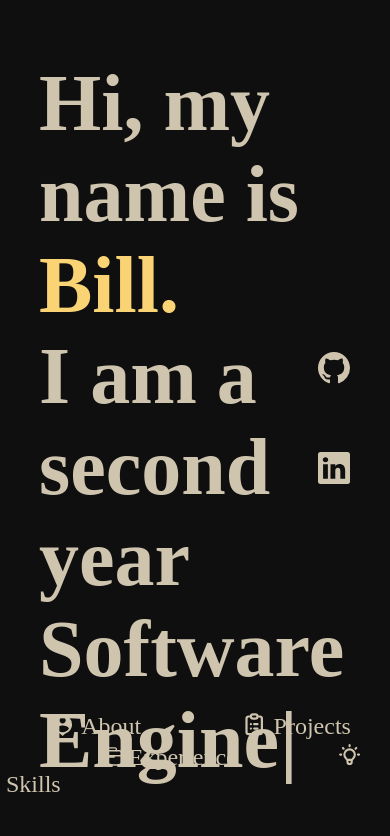
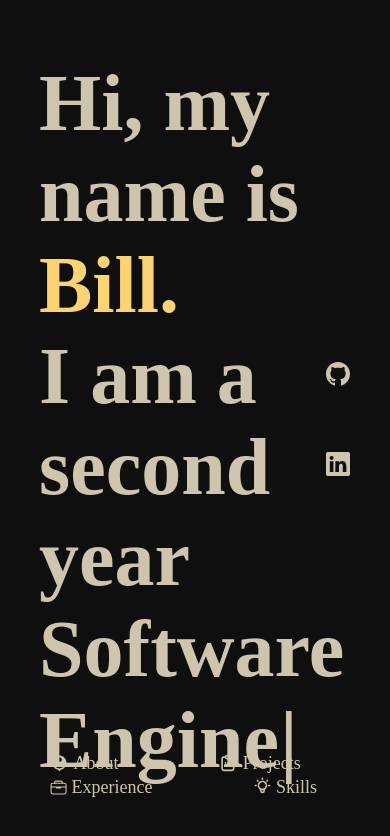
Before and after one commit to billwonggg/bill-wong-portfolio, a React (Create React App) app: page / in a window 390 px wide. Shown: the top 836 px of the page. Built offline with nearby package versions, Linux system fonts and the light colour scheme.

Commit message:
add responsive font sizing

```diff
--- a/src/styles/global.scss
+++ b/src/styles/global.scss
@@ -1,8 +1,9 @@
 @import "./constants.scss";
+@import "./mixins.scss";
 
 html {
+  @include font-size($root-font-size);
   height: 100%;
-  font-size: 20px;
   min-height: 100vh;
 
   body {
--- a/src/styles/mixins.scss
+++ b/src/styles/mixins.scss
@@ -1,4 +1,16 @@
 @import "./constants.scss";
+
+@mixin font-size($fs-map) {
+  @each $fs-breakpoint, $fs-font-size in $fs-map {
+    @if $fs-breakpoint == null {
+      font-size: $fs-font-size;
+    } @else {
+      @media screen and (min-width: $fs-breakpoint) {
+        font-size: $fs-font-size;
+      }
+    }
+  }
+}
 
 @mixin flex-center($orientation) {
   display: flex;
```
